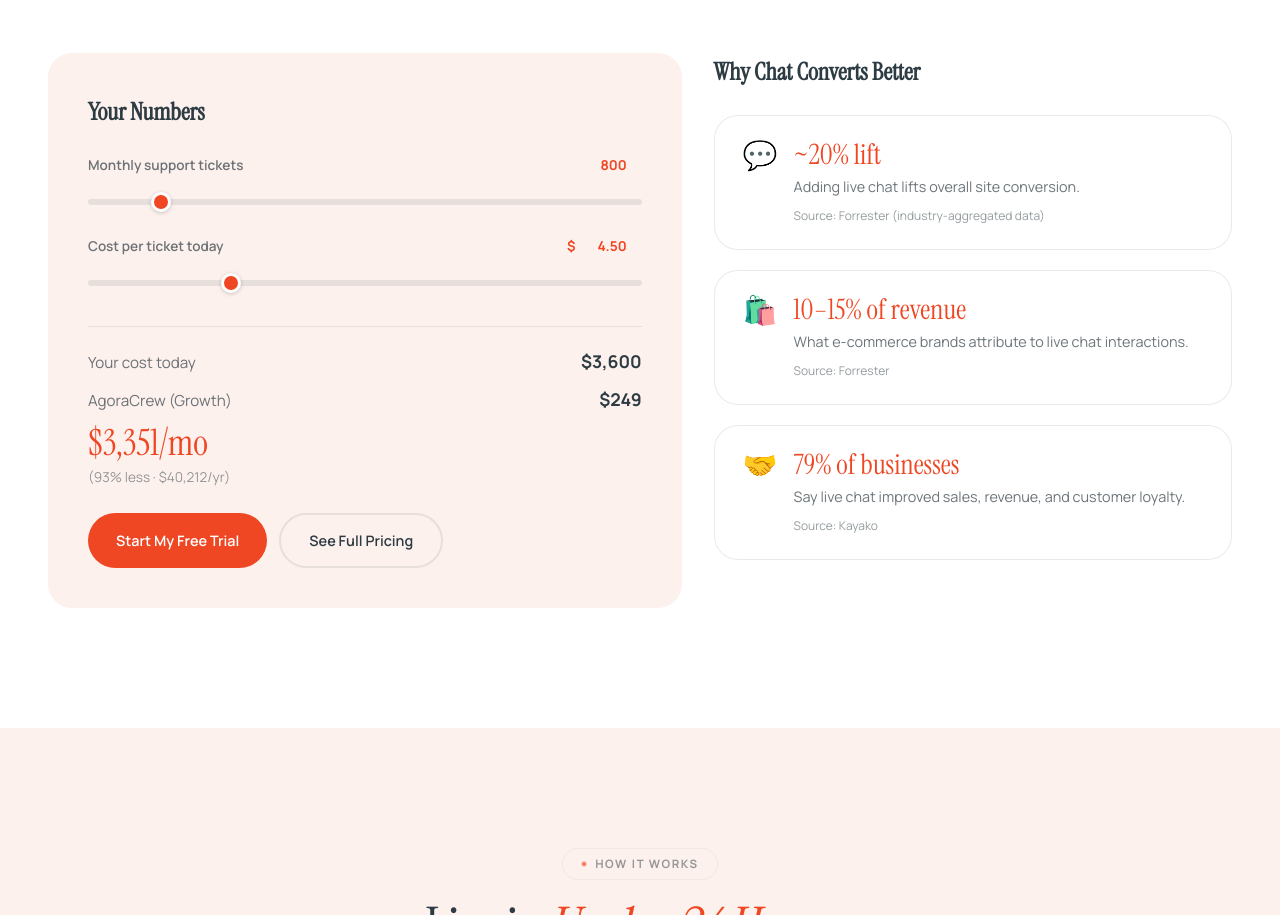
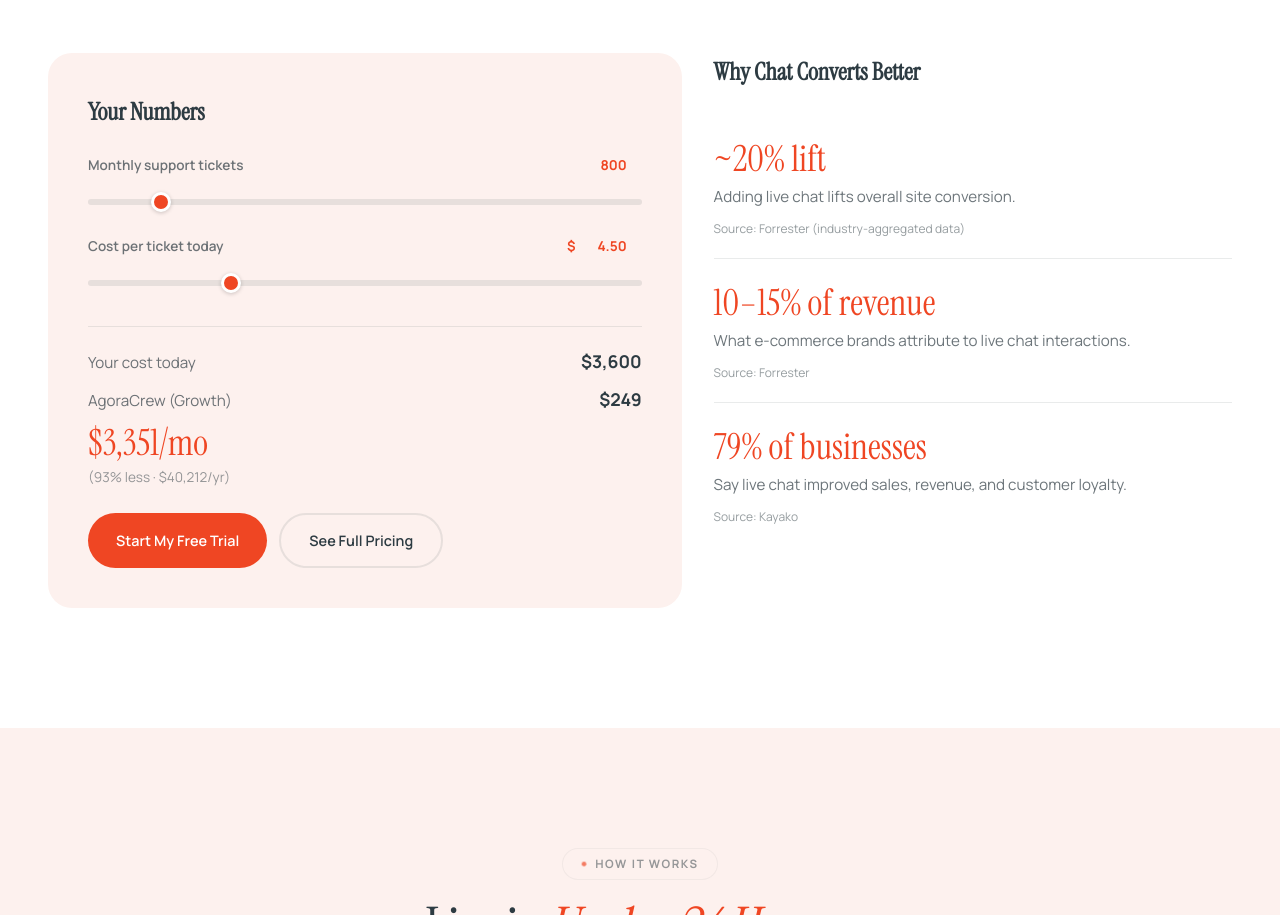
Before and after one commit to hamzakarim2018-XDDD/Website, a plain HTML site: page index.html in a window 1280 px wide. Shown: the part 1506-2421 px from the top of the page. Drawn offline with Linux system fonts and the light colour scheme; a script that the page names is missing; files whose address does not match are found by name.

Commit message:
redesign ROI stat section: drop icon cards for a plain editorial number list
Researched Gorgias and Tidio (direct competitors) — both present proof
stats as a bare big number + label with no icon, border, or card chrome.
Replaced the bordered/emoji stat cards with a borderless list separated by
hairline rules, matching that pattern and the site's existing serif/coral
number treatment (same style already used for the savings amount).

```diff
--- a/index.html
+++ b/index.html
@@ -328,31 +328,22 @@
         <div class="roi-stats-stack reveal reveal-delay-1">
           <h3 class="roi-stats-heading">Why Chat Converts Better</h3>
 
-          <div class="roi-stat-card">
-            <div class="roi-stat-icon">💬</div>
-            <div>
+          <div class="roi-stat">
             <div class="roi-stat-figure">~20% lift</div>
             <p class="roi-stat-text">Adding live chat lifts overall site conversion.</p>
             <p class="roi-stat-source">Source: Forrester (industry-aggregated data)</p>
           </div>
-          </div>
 
-          <div class="roi-stat-card">
-            <div class="roi-stat-icon">🛍️</div>
-            <div>
+          <div class="roi-stat">
             <div class="roi-stat-figure">10&ndash;15% of revenue</div>
             <p class="roi-stat-text">What e-commerce brands attribute to live chat interactions.</p>
             <p class="roi-stat-source">Source: Forrester</p>
           </div>
-          </div>
 
-          <div class="roi-stat-card">
-            <div class="roi-stat-icon">🤝</div>
-            <div>
+          <div class="roi-stat">
             <div class="roi-stat-figure">79% of businesses</div>
             <p class="roi-stat-text">Say live chat improved sales, revenue, and customer loyalty.</p>
             <p class="roi-stat-source">Source: Kayako</p>
-            </div>
           </div>
         </div>
       </div>
--- a/styles.css
+++ b/styles.css
@@ -2599,35 +2599,31 @@ ul, ol { list-style: none; }
   margin-bottom: 4px;
 }
 
-.roi-stat-card {
-  background: var(--white);
-  border: 1px solid var(--ink-10);
-  border-radius: var(--radius-md);
-  padding: 24px 28px;
-  display: flex;
-  gap: 16px;
-  align-items: flex-start;
-}
-
-.roi-stat-icon { font-size: 1.75rem; line-height: 1; }
+.roi-stat {
+  padding-top: 24px;
+}
+
+.roi-stat + .roi-stat {
+  border-top: 1px solid var(--ink-10);
+}
 
 .roi-stat-figure {
   font-family: var(--font-serif);
-  font-size: 1.75rem;
+  font-size: 2.25rem;
   color: var(--coral);
   line-height: 1.1;
 }
 
 .roi-stat-text {
-  font-size: 0.9rem;
+  font-size: 0.95rem;
   color: var(--ink-70);
-  margin-top: 4px;
+  margin-top: 6px;
 }
 
 .roi-stat-source {
   font-size: 0.75rem;
   color: var(--ink-50);
-  margin-top: 8px;
+  margin-top: 10px;
 }
 
 @media (max-width: 768px) {
```
Lines whose indentation alone changed are shown as unchanged.
